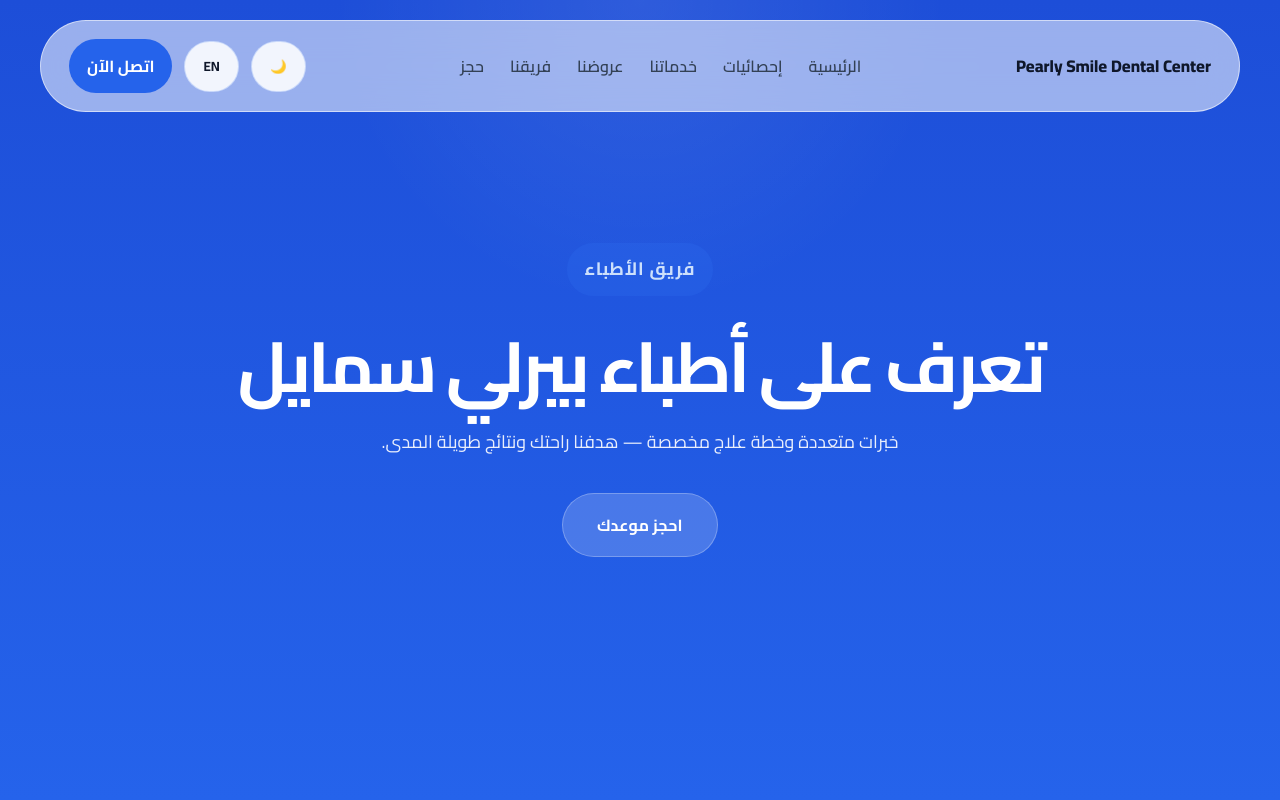
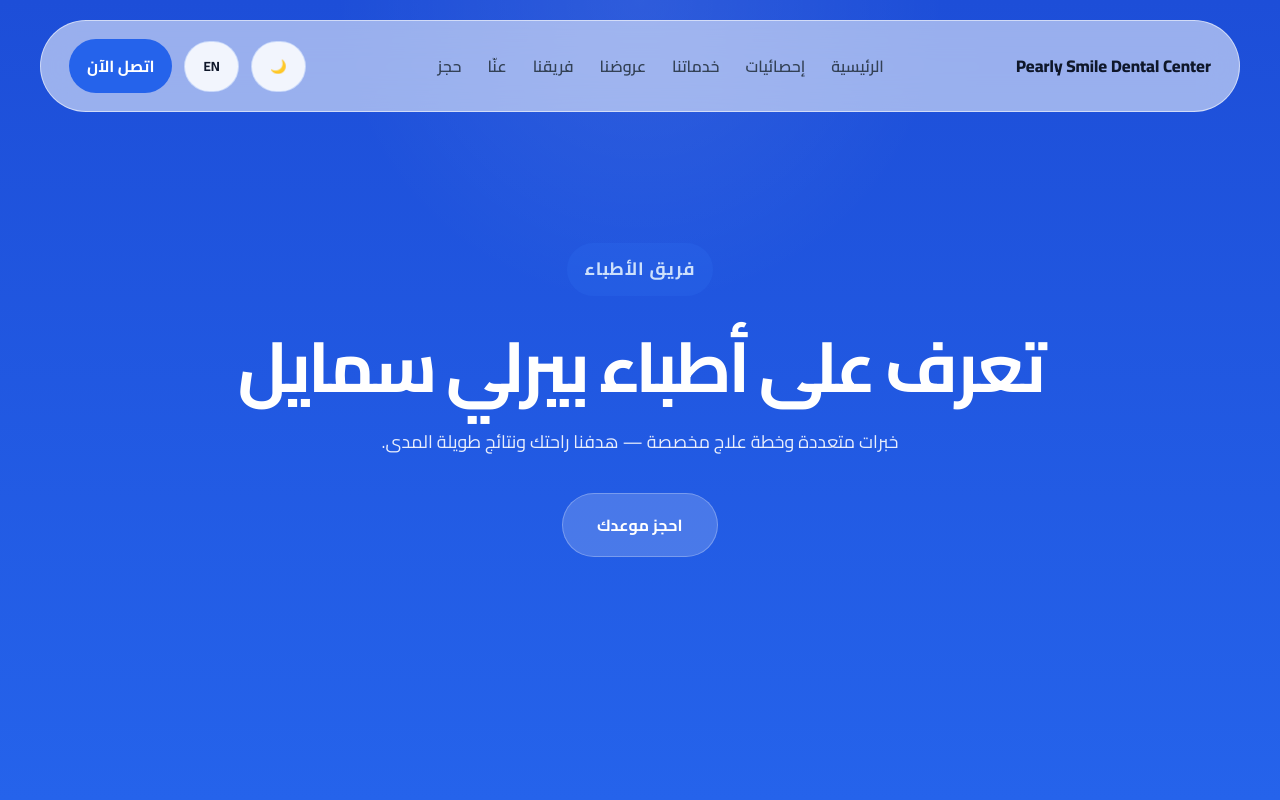
Before and after one commit to motealhafez-hue/Pearly-Smile-Dental-Center, a plain HTML site: page team.html in a window 1280 px wide. Shown: the top 800 px of the page. Drawn offline with Linux system fonts and the light colour scheme.

Commit message:
Update team.html

```diff
--- a/team.html
+++ b/team.html
@@ -62,6 +62,7 @@
           <li>
             <a href="team.html" data-translate="navTeam">فريقنا</a>
           </li>
+          <li><a href="about.html" data-translate="navAbout">عنّا</a></li>
           <li>
             <a href="index.html#booking" data-translate="navBooking">حجز</a>
           </li>
```
